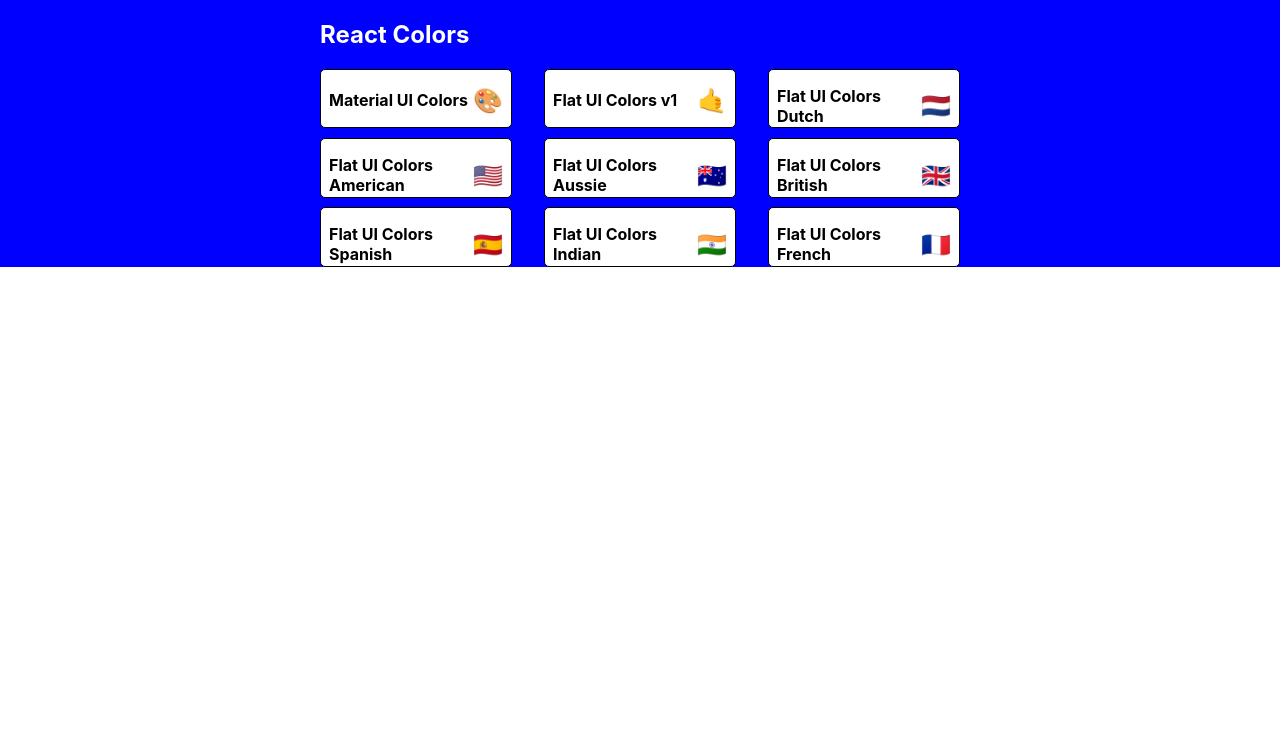
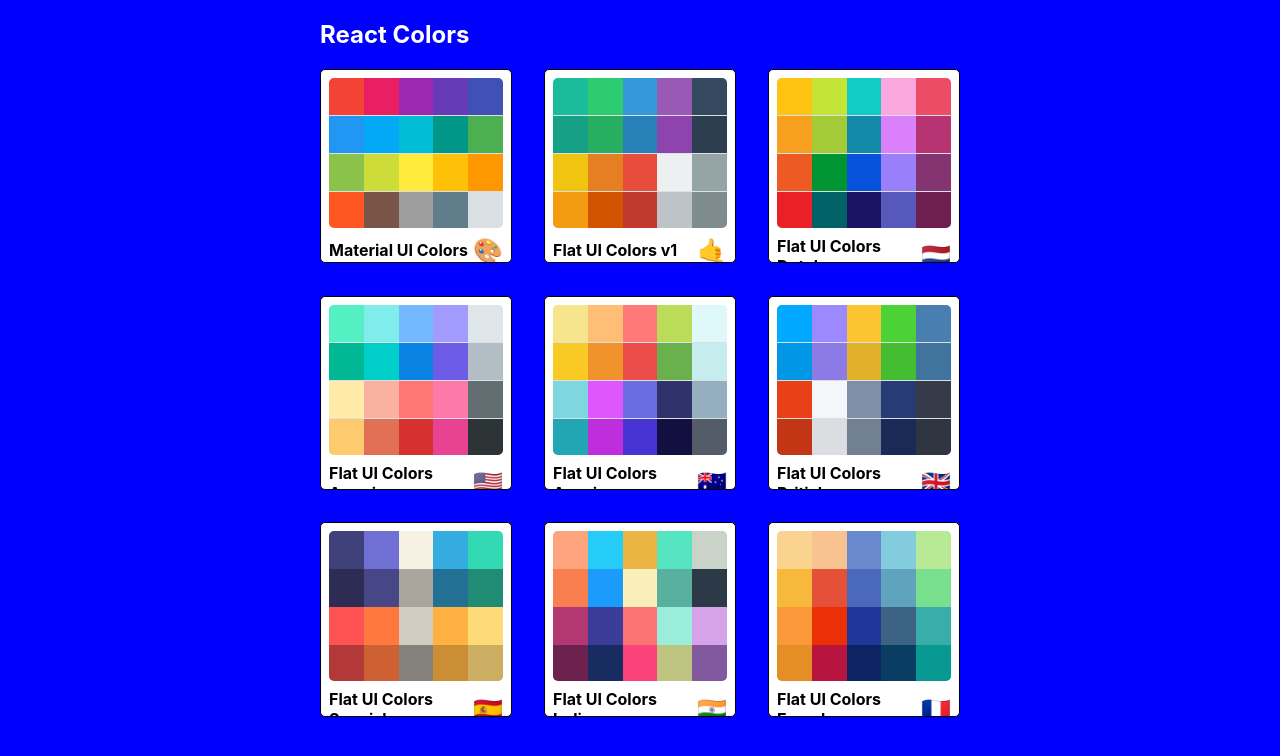
Before and after one commit to elciosato/react-colors-palette, a React (Create React App) app: page / in a window 1280 px wide. Shown: the top 756 px of the page. Built offline with nearby package versions, Linux system fonts and the light colour scheme.

Commit message:
Finishing styling MiniPalette

```diff
--- a/src/MiniPalette.js
+++ b/src/MiniPalette.js
@@ -13,7 +13,11 @@
     },
   },
   colors: {
-    backgroundColor: "grey",
+    backgroundColor: "#dae1e4",
+    height: "150px",
+    width: "100%",
+    borderRadius: "5px",
+    overflow: "hidden",
   },
   title: {
     display: "flex",
@@ -29,12 +33,27 @@
     margiLeft: "0.5rem",
     fontSize: "1.5rem",
   },
+  miniColor: {
+    height: "25%",
+    width: "20%",
+    display: "inline-block",
+    margin: "0 auto",
+    position: "relative",
+    marginBottom: "-3.5px",
+  },
 };
 function MiniPalette(props) {
-  const { classes, paletteName, emoji } = props;
+  const { classes, paletteName, emoji, colors } = props;
+  const miniColorBoxes = colors.map((color) => (
+    <div
+      key={color.name}
+      className={classes.miniColor}
+      style={{ backgroundColor: color.color }}
+    />
+  ));
   return (
     <div className={classes.root}>
-      <div className={classes.colors}></div>
+      <div className={classes.colors}>{miniColorBoxes}</div>
       <h5 className={classes.title}>
         {paletteName} <span className={classes.emoji}>{emoji}</span>
       </h5>
--- a/src/PaletteList.js
+++ b/src/PaletteList.js
@@ -4,7 +4,7 @@
 const styles = {
   root: {
     backgroundColor: "blue",
-    height: "100%",
+    height: "100vh",
     display: "flex",
     alignItems: "flex-start",
     justifyContent: "center",
```
